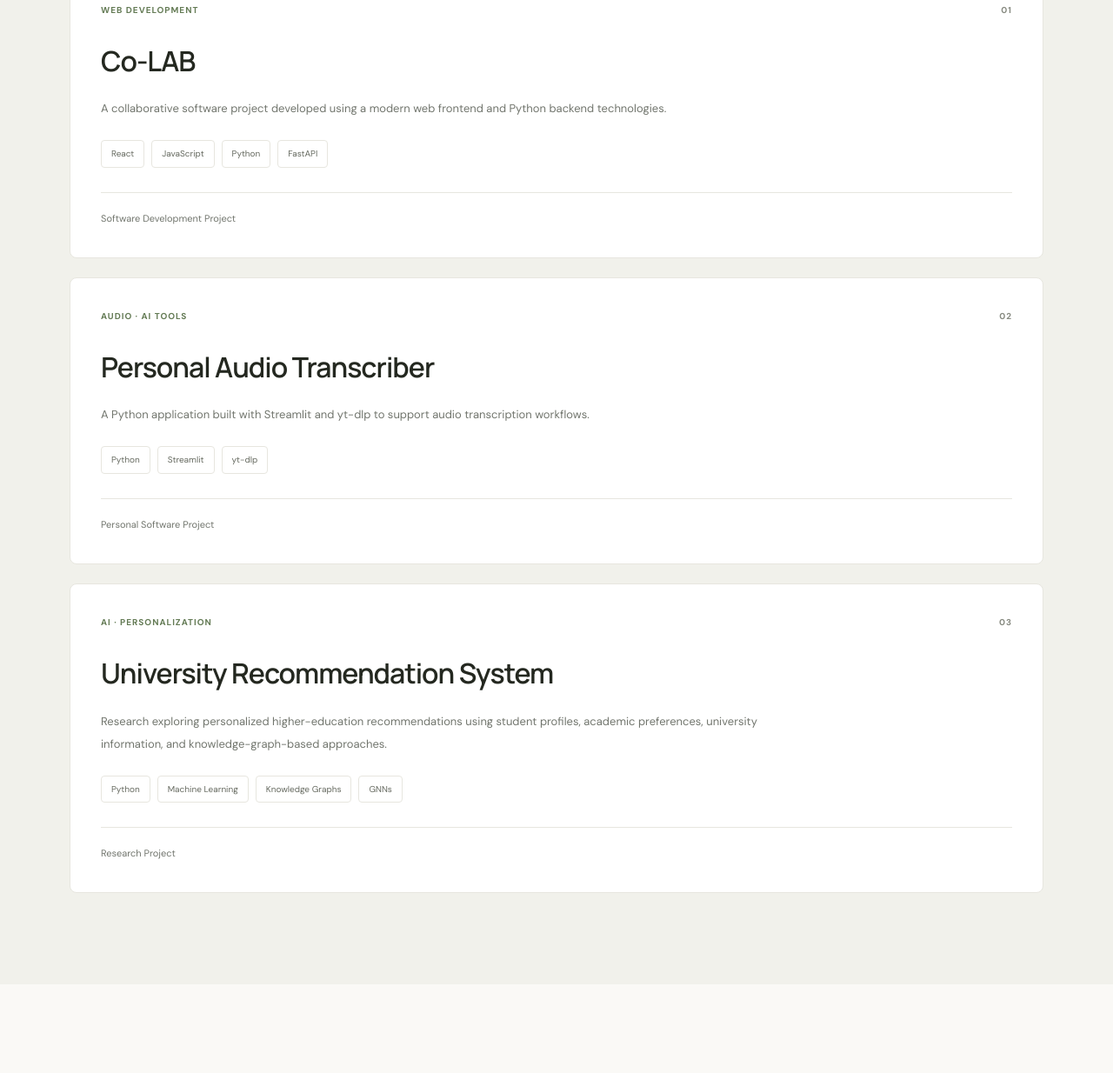
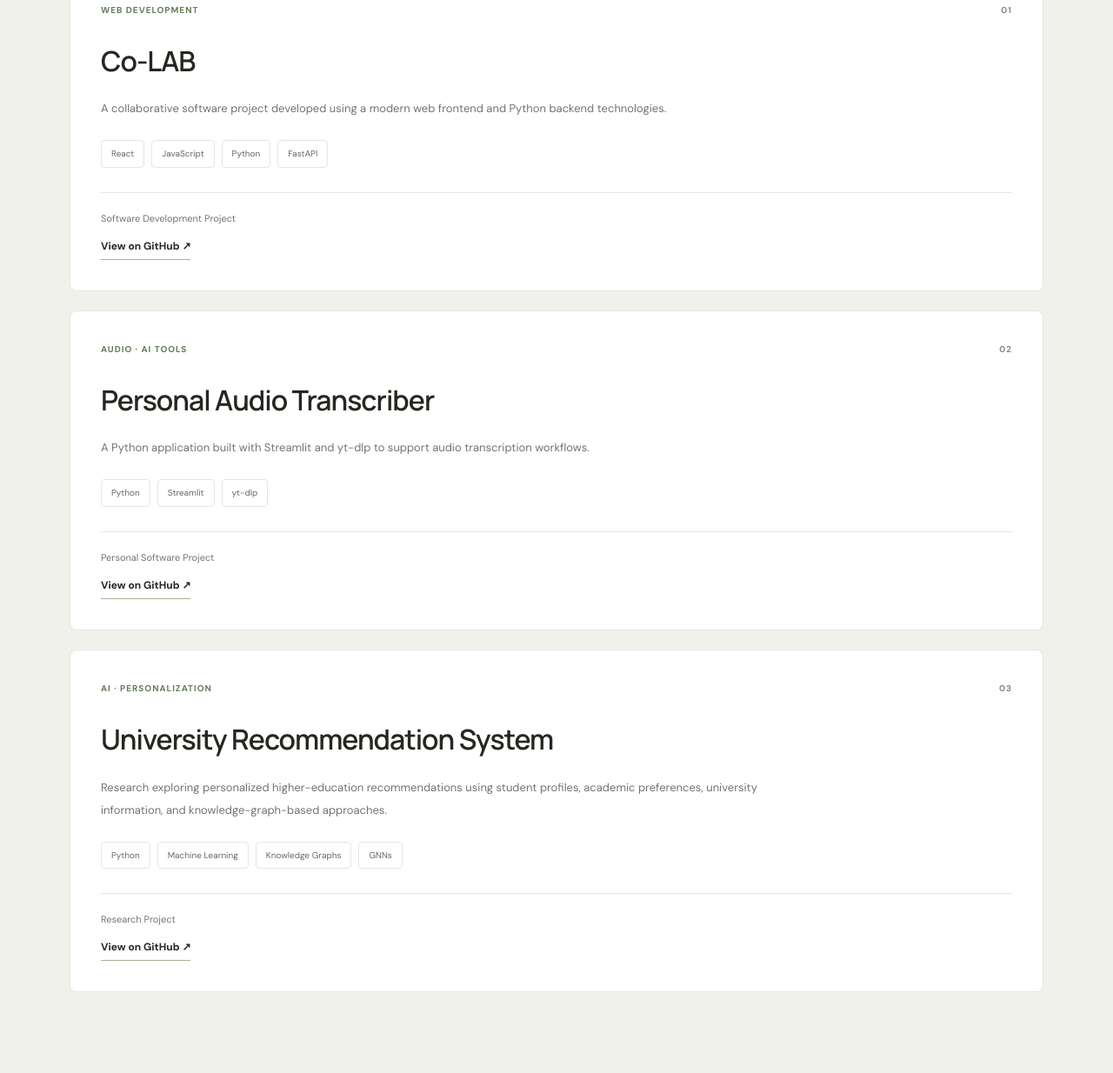
Before and after one commit to Muntaher25/Muntaher_portfolio, a plain HTML site: page index.html in a window 1280 px wide. Shown: the part 3049-4283 px from the top of the page at 87% size. Drawn offline with Linux system fonts and the light colour scheme.

Commit message:
Add GitHub links to project sections in index.html

```diff
--- a/index.html
+++ b/index.html
@@ -331,6 +331,14 @@
           Ask about this project ↗
         </a> -->
       </div>
+       <a
+      class="text-link"
+      href="https://github.com/Muntaher25/CO-LAB"
+      target="_blank"
+      rel="noopener noreferrer"
+    >
+      View on GitHub ↗
+    </a>
     </article>
 
     <!-- Project 2: Personal Audio Transcriber -->
@@ -359,6 +367,14 @@
           Ask about this project ↗
         </a> -->
       </div>
+             <a
+      class="text-link"
+      href="https://github.com/Muntaher25/Audio"
+      target="_blank"
+      rel="noopener noreferrer"
+    >
+      View on GitHub ↗
+    </a>
     </article>
 
     <!-- Project 3: University Recommendation System -->
@@ -389,6 +405,14 @@
           Ask about this project ↗
         </a> -->
       </div>
+                   <a
+      class="text-link"
+      href="https://github.com/Muntaher25/HigherStudies_recommender_system"
+      target="_blank"
+      rel="noopener noreferrer"
+    >
+      View on GitHub ↗
+    </a>
     </article>
 
     <!-- Project 4: LLM University Recommender -->
```
